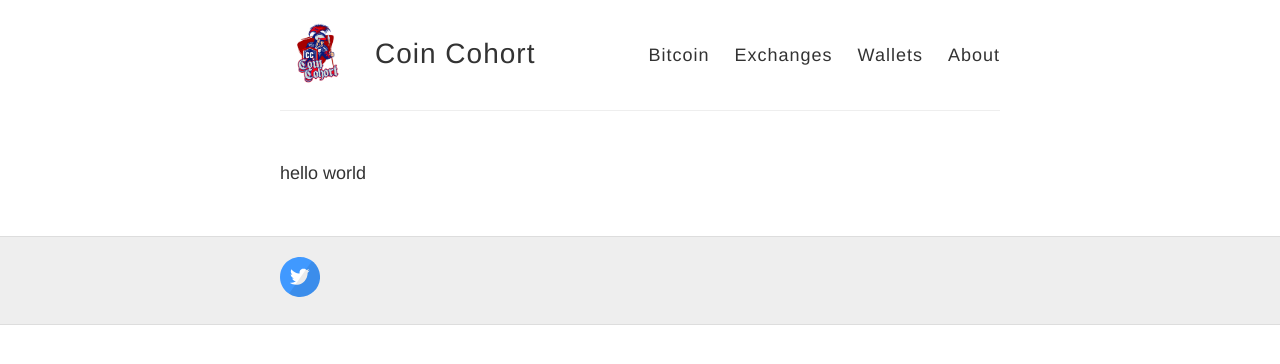
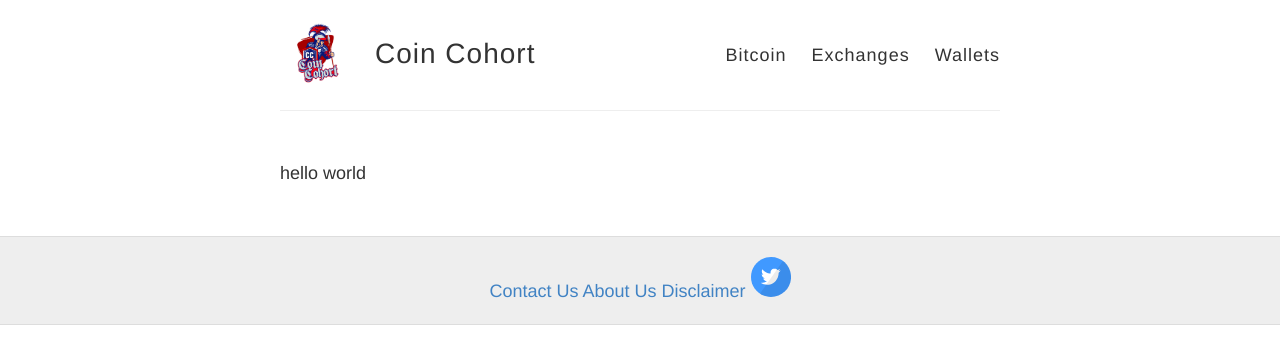
Before and after one commit to homebodygym/homebodygym, a Jekyll site: the page built from index.html, in a window 1280 px wide. Shown: the top 364 px of the page. Built offline with Jekyll 4.4.1, drawn with Linux system fonts in a browser that asks for light colours; a script that is not in the unit is left out.

Commit message:
footer elements

```diff
--- a/_layouts/default.html
+++ b/_layouts/default.html
@@ -43,6 +42,9 @@
     <div class="wrapper-footer">
       <div class="container">
         <footer class="footer">
+        <a href="/contact/">Contact Us</a>
+        <a href="/about/">About Us</a>
+        <a href="/about"/>Disclaimer</a>
           {% include svg-icons.html %}
         </footer>
       </div>
--- a/style.scss
+++ b/style.scss
@@ -283,7 +283,7 @@
 
 footer {
   padding: 20px 0;
-  text-align: left;
+  text-align: center;
 }
 
 // Settled on moving the import of syntax highlighting to the bottom of the CSS
```
Also changed, not shown: other parts of _layouts/default.html (+0 -1 lines).
